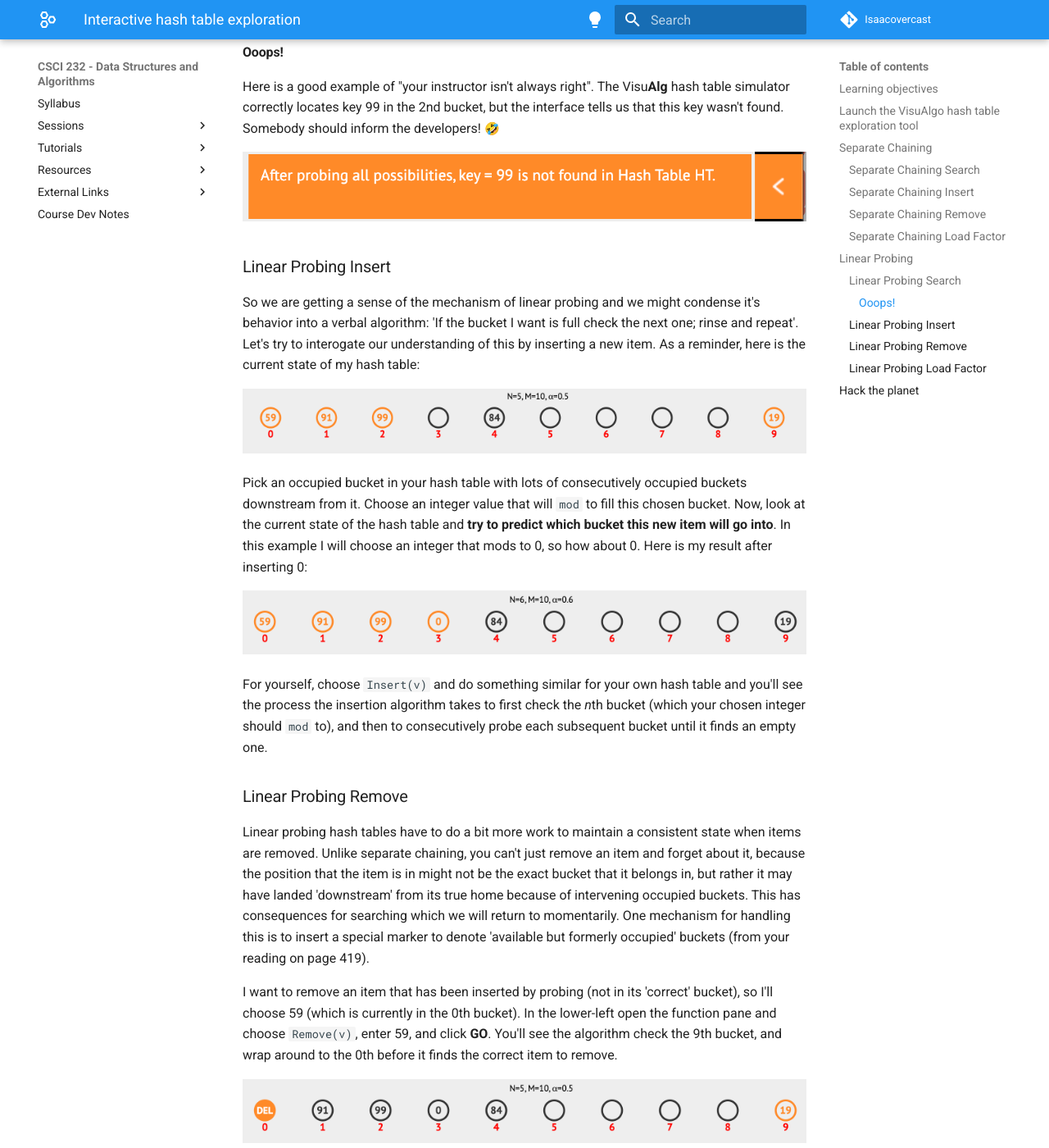
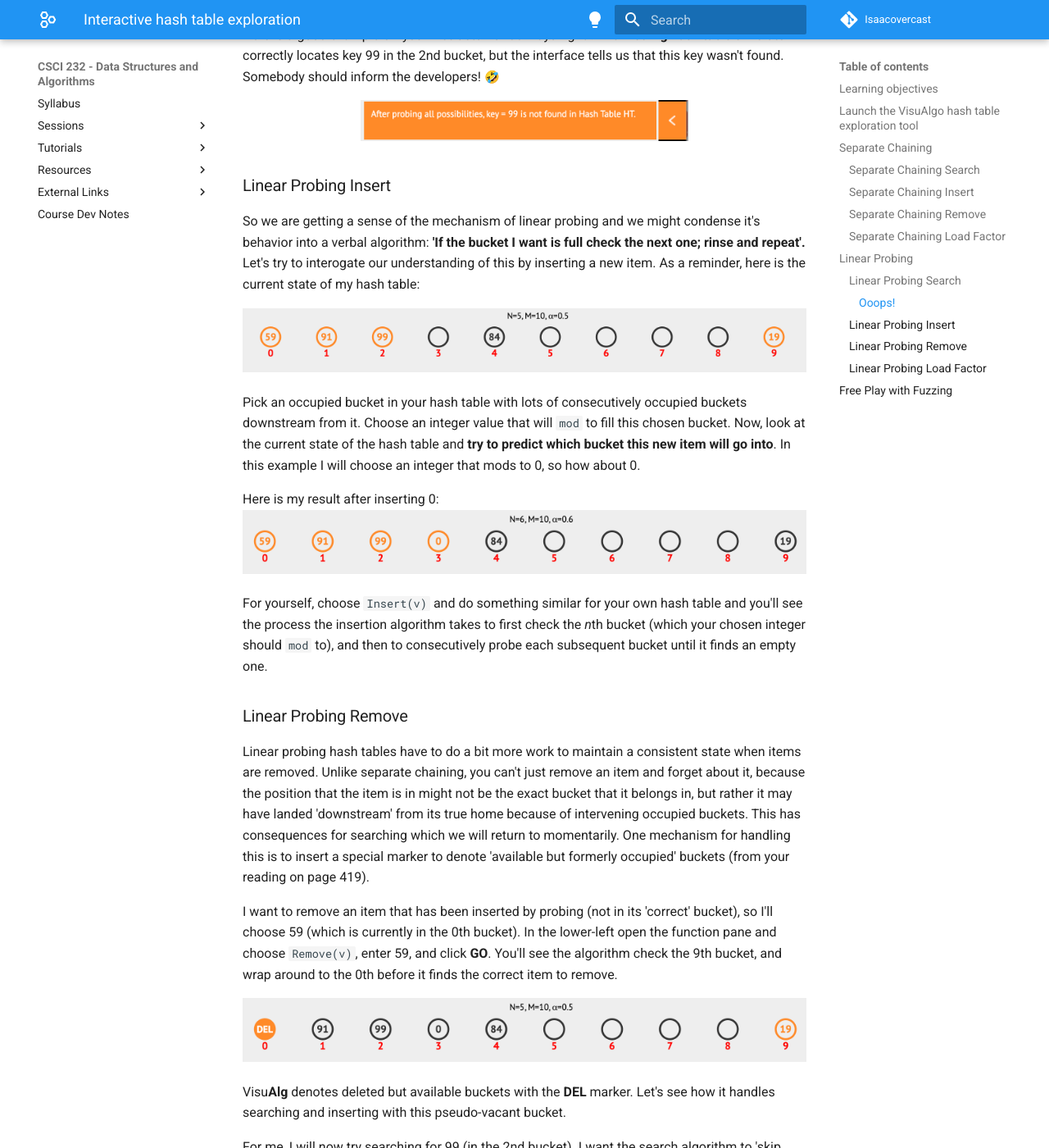
Before and after one commit to isaacovercast/CSCI232, an MkDocs documentation site: the page built from docs/tutorials/1.1-interactive-hash-tables.md, in a window 1280 px wide and 1400 px high, scrolled down 5481 px. Shown: the whole window at 82% size. Built offline with MkDocs 1.6.1 and Material for MkDocs 9.7.7, drawn with Linux system fonts in a browser that asks for light colours; nearby versions of some CDN libraries; emoji names are drawn with the system emoji font; a style sheet for code colours, icons or effects is not loaded; some of the changed text lies outside the part shown.

Commit message:
some slight tweaks and adds to tutorial 1.1

```diff
--- a/docs/tutorials/1.1-interactive-hash-tables.md
+++ b/docs/tutorials/1.1-interactive-hash-tables.md
@@ -96,10 +96,18 @@
 
 ![Separate Chaining Insert](./VisuAlgo-SC-Insert.png)
 
-I said this behavior is interesting, so what might be interesting about it? What
-are the consequences of this 'blind' tail insertion? What happens if you try
-to insert this same item again? What are the benefits of this design choice and
-why might this not be 'optimal' behavior?
+<div class="warning" style='background-color:#E9D8FD; color: #69337A; border-left: solid #805AD5 4px; border-radius: 1px; padding:0.1em;'>
+<span>
+<p style='margin-top:1em; text-align:center'>
+<b>Discussion Item</b></p>
+<p style='margin-left:1em;'>
+I said this behavior is interesting, so what might be interesting
+about it? What are the consequences of this 'blind' tail insertion? What happens if
+you try to insert this same item again? What are the benefits of this design choice
+and why might this not be 'optimal' behavior?
+</p>
+</span>
+</div>
 
 ### Separate Chaining Remove
 
@@ -118,7 +126,8 @@
 in a python program it would throw a `KeyError` which you would have to handle
 somehow (or not).
 
-![Separate Chaining Remove Bad](./VisuAlgo-SC-RemoveBad.png)
+<p align="center">
+<img src="../VisuAlgo-SC-RemoveBad.png" width="400" height="400"></p>
 
 ### Separate Chaining Load Factor
 The Visu**Algo** interface also does a nice thing in automatically calculating
@@ -202,12 +211,13 @@
 interface tells us that this key wasn't found. Somebody should inform the
 developers! :rofl:
 
-![Linear Probing Search Oops](./VisuAlgo-LP-SearchOops.png)
+<p align="center">
+<img src="../VisuAlgo-LP-SearchOops.png" width="400" height="400"></p>
 
 ### Linear Probing Insert
 So we are getting a sense of the mechanism of linear probing and we might
-condense it's behavior into a verbal algorithm: 'If the bucket I want is
-full check the next one; rinse and repeat'. Let's try to interogate our
+condense it's behavior into a verbal algorithm: **'If the bucket I want is
+full check the next one; rinse and repeat'.** Let's try to interogate our
 understanding of this by inserting a new item. As a reminder, here is the
 current state of my hash table:
 
@@ -217,9 +227,9 @@
 occupied buckets downstream from it. Choose an integer value that will `mod`
 to fill this chosen bucket. Now, look at the current state of the hash table
 and **try to predict which bucket this new item will go into**. In this example I
-will choose an integer that mods to 0, so how about 0. Here is my result after
-inserting 0:
+will choose an integer that mods to 0, so how about 0.
 
+Here is my result after inserting 0:
 ![Linear Probing Insert](./VisuAlgo-LP-Insert.png)
 
 For yourself, choose `Insert(v)` and do something similar for your own hash
@@ -290,10 +300,10 @@
 it maintains will be an exercise we will investigate in a
 [future tutorial](https://github.com/isaacovercast/CSCI232/blob/main/notebooks/nb-1.2-hash-table-resizing.ipynb).
 
-## Hack the planet
-Here comes my favorite part of being a computer scientist: To learn a new
-tool and then to figure out how I can break it! This is actually not wanton
-destructivism, we can actually learn a **lot** about how a tool works by
+## Free Play with *Fuzzing*
+Here comes my favorite part of being a computer scientist: **To learn a new
+tool and then to figure out how I can break it!** This is not wanton
+destructivism, we can actually learn a lot about how a tool works by
 studying **edge cases and boundary conditions**. Edge cases and boundary
 conditions can be pretty much anything you think the programmers who designed
 this interface did not anticipate as acceptable input. Think about the 'expected'
```
Also changed, not shown: other parts of docs/tutorials/1.1-interactive-hash-tables.md (+2 -2 lines).
